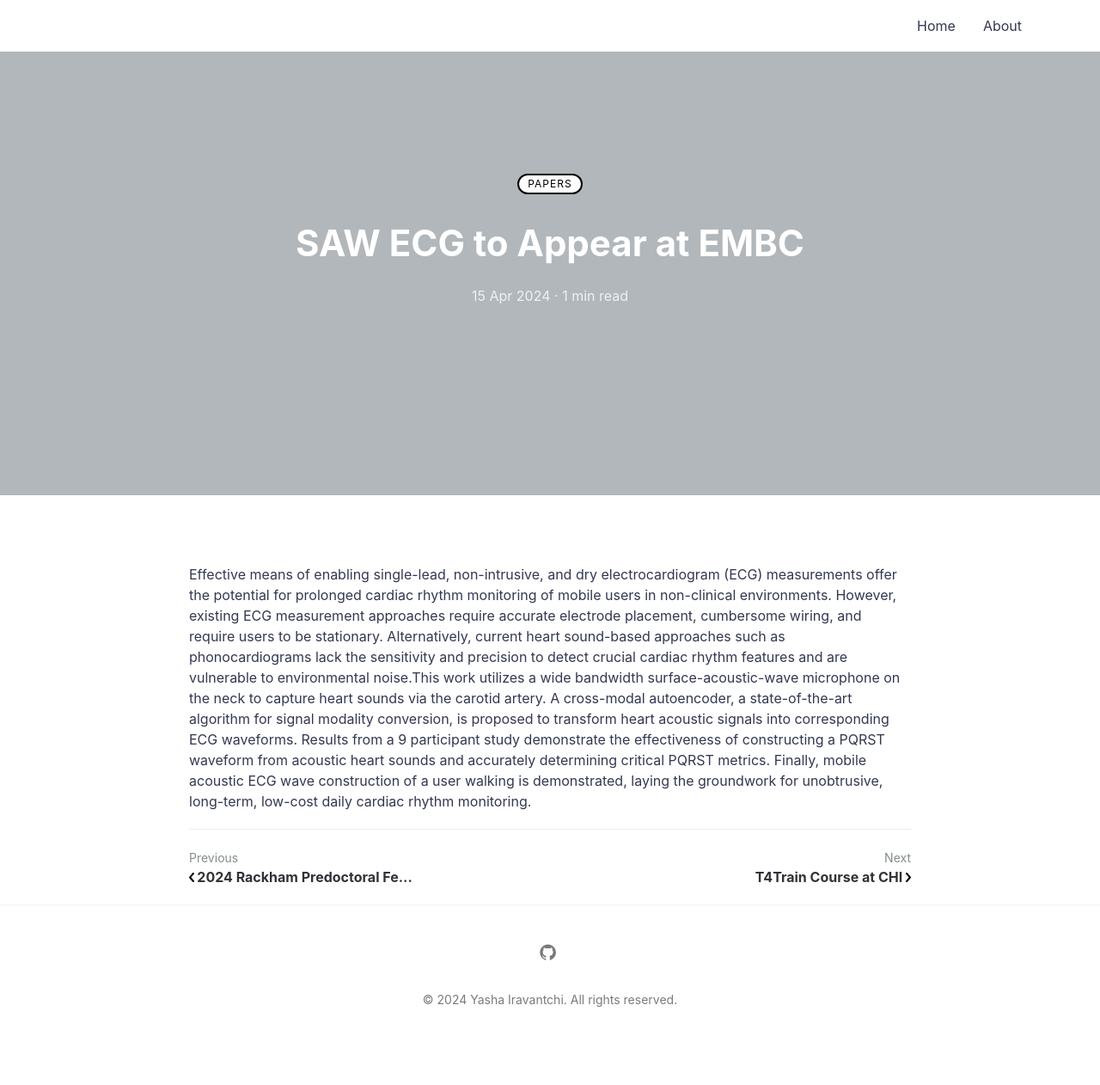
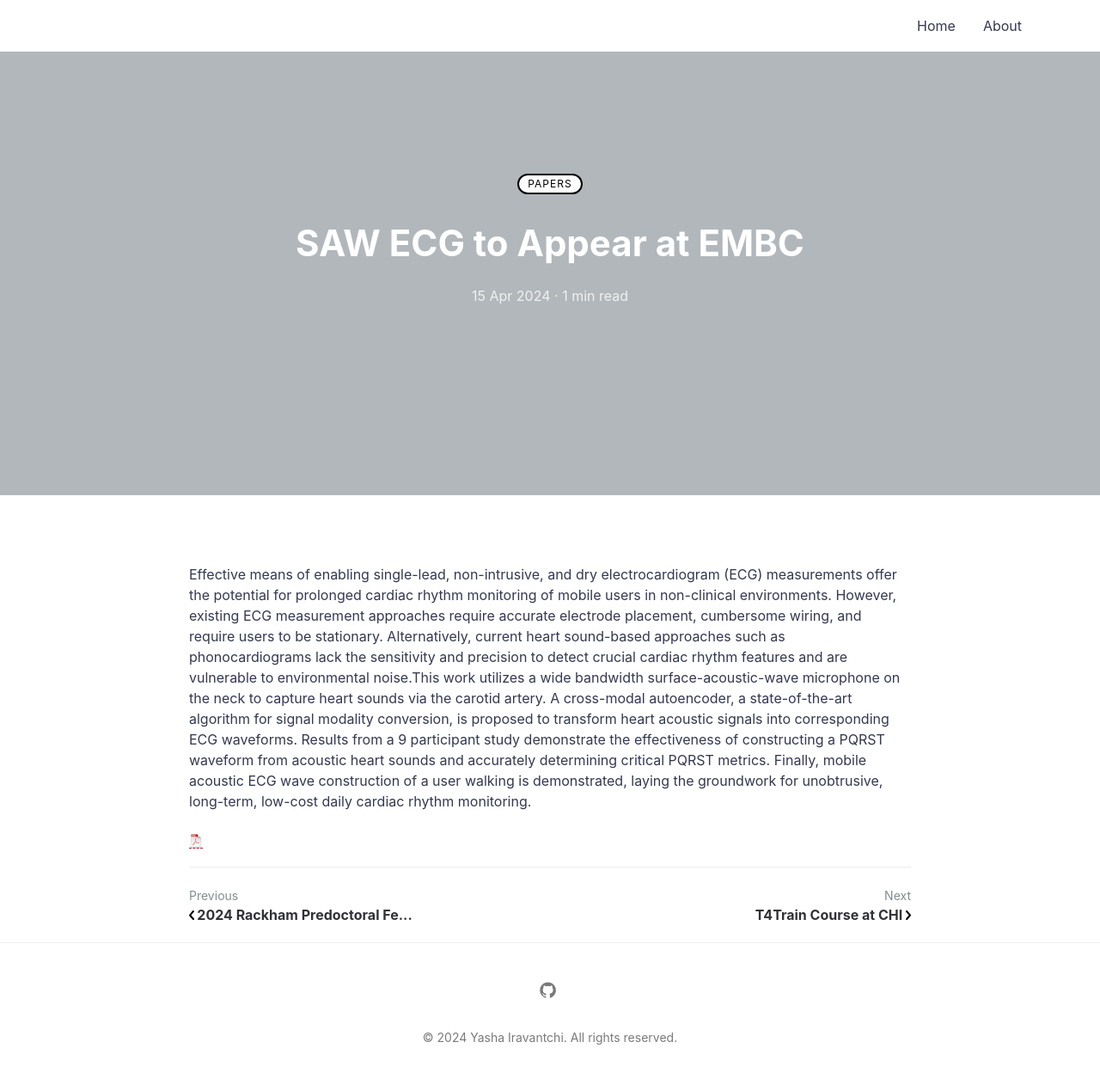
Before and after one commit to yashairavantchi/yashairavantchi.github.io, a Jekyll site: the page built from _posts/2024-04-15-SAWECG.md, in a window 1280 px wide. Shown: the whole page at 86% size. Built offline with Jekyll 4.4.1, drawn with Linux system fonts in a browser that asks for light colours; a script that is not in the unit is left out; before the commit the page ends 1218 px from its top, so only the background shows below that.

Commit message:
update saw ecg

```diff
--- a/_posts/2024-04-15-SAWECG.md
+++ b/_posts/2024-04-15-SAWECG.md
@@ -1,9 +1,11 @@
 ---
 layout: post
 title: "SAW ECG to Appear at EMBC"
-featured-img:
+featured-img: sawecg.png
 mathjax: true
 category: Papers
 ---
 
 Effective means of enabling single-lead, non-intrusive, and dry electrocardiogram (ECG) measurements offer the potential for prolonged cardiac rhythm monitoring of mobile users in non-clinical environments. However, existing ECG measurement approaches require accurate electrode placement, cumbersome wiring, and require users to be stationary. Alternatively, current heart sound-based approaches such as phonocardiograms lack the sensitivity and precision to detect crucial cardiac rhythm features and are vulnerable to environmental noise.This work utilizes a wide bandwidth surface-acoustic-wave microphone on the neck to capture heart sounds via the carotid artery. A cross-modal autoencoder, a state-of-the-art algorithm for signal modality conversion,  is proposed to transform heart acoustic signals into corresponding ECG waveforms. Results from a 9 participant study demonstrate the effectiveness of constructing a PQRST waveform from acoustic heart sounds and accurately determining critical PQRST metrics. Finally, mobile acoustic ECG wave construction of a user walking is demonstrated, laying the groundwork for unobtrusive, long-term, low-cost daily cardiac rhythm monitoring.
+
+[![pdf](/assets/icons16/pdf-icon.png)]({{ BASE_PATH }}/assets/pdf/Li24EMBC.pdf)
```
Also changed, not shown: assets/sawecg.png (added), 1 other file.
